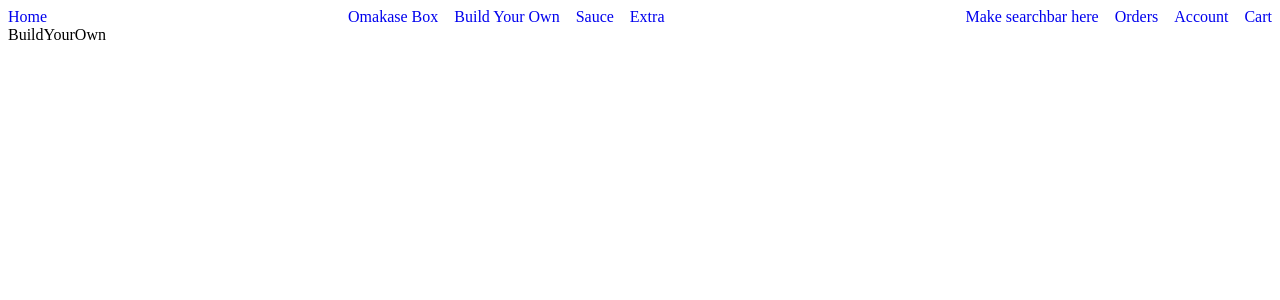
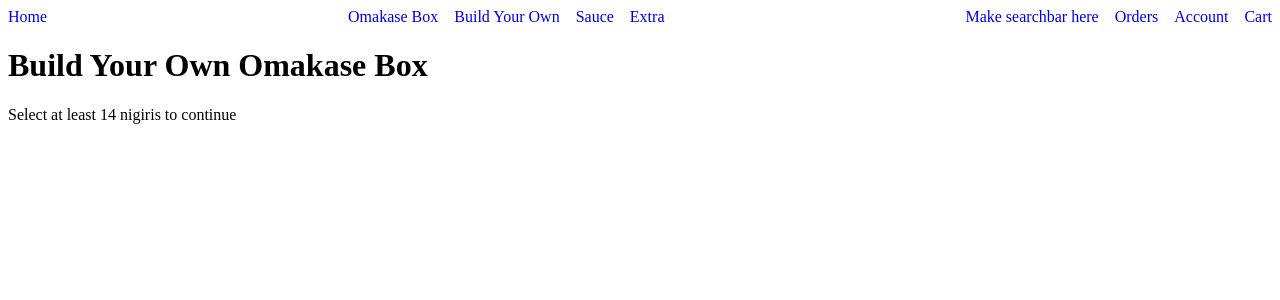
Before and after one commit to kevinongg/mizubox-frontend, a React (Vite) app: page /buildyourown in a window 1280 px wide. Shown: the top 300 px of the page. Built offline with nearby package versions, Linux system fonts and the light colour scheme; no server answers; sample sign-in values are in the browser's storage.

Commit message:
fixed cart error with try/catch, add started code for buildyourown

```diff
--- a/src/pages/Menu/BuildYourOwn.jsx
+++ b/src/pages/Menu/BuildYourOwn.jsx
@@ -1,3 +1,18 @@
-export default function BuildYourOwn() {
-  return <div>BuildYourOwn</div>;
-}
+import { useState } from "react";
+import useQuery from "../../api/useQuery";
+
+const BuildYourOwn = () => {
+  const { data: nigiris, loading, error } = useQuery("/nigiris", "nigiris");
+  const [selection, setSelection] = useState();
+  console.log(nigiris);
+
+  return (
+    <div>
+      <h1>Build Your Own Omakase Box</h1>
+      <p>Select at least 14 nigiris to continue</p>
+      <></>
+    </div>
+  );
+};
+
+export default BuildYourOwn;
--- a/src/pages/cart/CartContext.jsx
+++ b/src/pages/cart/CartContext.jsx
@@ -5,13 +5,21 @@ const CartContext = createContext();
 export const CartProvider = ({ children }) => {
   const [cart, setCart] = useState(() => {
     // get localstorage, json.parse the string so the savedCart initializes as objects in state
-    const savedCart = localStorage.getItem("cart");
-    return savedCart ? JSON.parse(savedCart) : [];
+    try {
+      const savedCart = localStorage.getItem("cart");
+      return savedCart ? JSON.parse(savedCart) : [];
+    } catch {
+      return [];
+    }
   });
 
   // useEffect, json.stringify to turn cart into a string
   useEffect(() => {
-    localStorage.setItem("cart", JSON.stringify(cart));
+    try {
+      localStorage.setItem("cart", JSON.stringify(cart));
+    } catch (error) {
+      console.error("Cart does not exist", error);
+    }
   }, [cart]);
 
   //addToCart function
```
